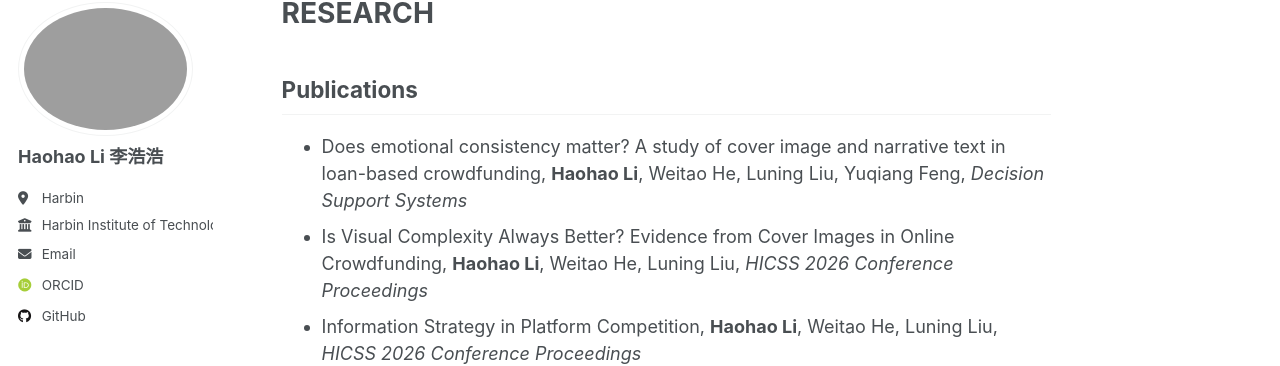
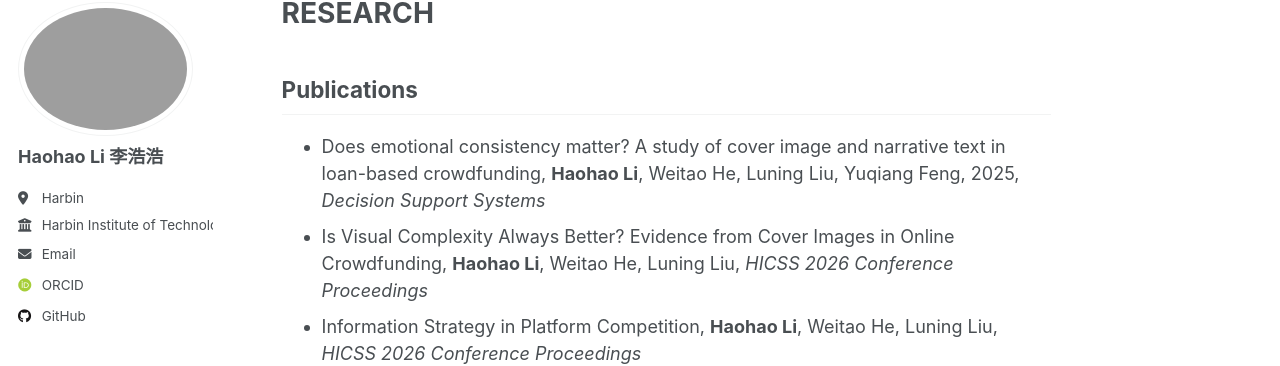
Before and after one commit to Harold9568/Harold9568.github.io, a Jekyll site: the page built from _pages/about.md, in a window 1280 px wide and 900 px high, scrolled down 901 px. Shown: the part 97-463 px from the top of the window. Built offline with Jekyll 4.4.1, drawn with Linux system fonts in a browser that asks for light colours; some web fonts are replaced.

Commit message:
Update about.md

```diff
--- a/_pages/about.md
+++ b/_pages/about.md
@@ -35,7 +35,7 @@ RESEARCH
 
 Publications
 ------
-- Does emotional consistency matter? A study of cover image and narrative text in loan-based crowdfunding, **Haohao Li**, Weitao He, Luning Liu, Yuqiang Feng, _Decision Support Systems_
+- Does emotional consistency matter? A study of cover image and narrative text in loan-based crowdfunding, **Haohao Li**, Weitao He, Luning Liu, Yuqiang Feng, 2025, _Decision Support Systems_
 - Is Visual Complexity Always Better? Evidence from Cover Images in Online Crowdfunding, **Haohao Li**, Weitao He, Luning Liu, _HICSS 2026 Conference Proceedings_
 - Information Strategy in Platform Competition, **Haohao Li**, Weitao He, Luning Liu, _HICSS 2026 Conference Proceedings_
 - Information Strategy in Platform Competition, **Haohao Li**, Luning Liu, _PACIS 2025 Conference Proceedings_
```
